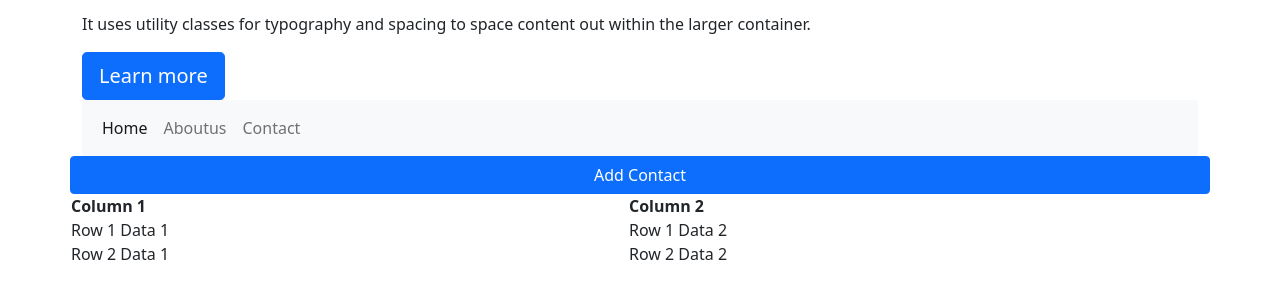
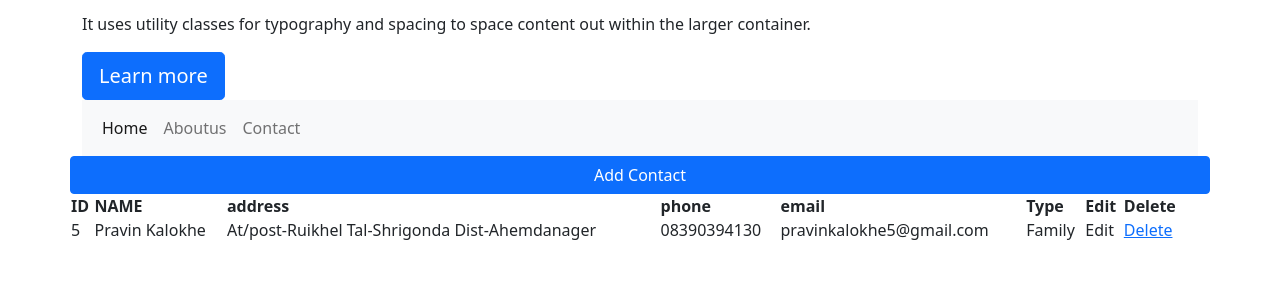
Before and after one commit to pravin126/Book-Store-Stock-Exchange, a Django app: page /contactus in a window 1280 px wide. Shown: the part 142-442 px from the top of the page. Run offline with Django 4.2, Linux system fonts and the light colour scheme; data comes from the database, SQL or seed files in the repository; both versions use the stored data as it was after the commit; some libraries are stand-ins or nearby versions.

Commit message:
Add Delete btn

```diff
--- a/books/admin.py
+++ b/books/admin.py
@@ -1,5 +1,6 @@
 from django.contrib import admin
 
-from .models import Book
+from .models import Book,Contact
 
 admin.site.register(Book)
+admin.site.register(Contact)
--- a/books/models.py
+++ b/books/models.py
@@ -8,6 +8,11 @@ class Book(models.Model):
     bookimage=models.ImageField(upload_to='images/')
     bookpath=models.FileField(upload_to='book_path/')
 
+    def __str__(self):
+        return self.booktitle
+        return self.boodetails
+        return self.bookauthor
+
 class Contact(models.Model):
     name=models.CharField(max_length=40)
     address=models.CharField(max_length=100)
@@ -15,8 +20,7 @@ class Contact(models.Model):
     email=models.EmailField()
     contact_type=models.CharField(max_length=20)
 
-
     def __str__(self):
-        return self.booktitle
-        return self.boodetails
-        return self.bookauthor
+        return self.name
+        return self.address
+        return self.phone
--- a/books/templates/contact.html
+++ b/books/templates/contact.html
@@ -15,7 +15,50 @@
           <button type="button" class="btn-close" data-bs-dismiss="modal" aria-label="Close"></button>
         </div>
         <div class="modal-body">
-          ...
+            <form method="POST" >
+                {% csrf_token %}
+                <div class="col-md-4">
+                  <label for="validationCustom01" class="form-label">Name</label>
+                  <input type="text" class="form-control" name="name" required>
+                  <div class="valid-feedback">
+                    Looks good!
+                  </div>
+                </div>
+                <div class="col-md-6">
+                  <label for="validationCustom03" class="form-label">address</label>
+                  <input type="text" class="form-control" name="address" required>
+                  <div class="invalid-feedback">
+                    Please provide a valid address.
+                  </div>
+                </div>
+                <div class="col-md-5">
+                    <label for="validationCustom05" class="form-label">Phone</label>
+                    <input type="text" class="form-control" name="phone" required>
+                    <div class="invalid-feedback">
+                      Please provide a valid Phone.
+                    </div>
+                  </div>
+                <div class="col-md-3">
+                  <label for="validationCustom05" class="form-label">Email</label>
+                  <input type="text" class="form-control" name="email"  required>
+                  <div class="invalid-feedback">
+                    Please provide a valid Email.
+                  </div>
+                </div>
+                <div class="col-md-4">
+                    <label for="validationCustom01" class="form-label">Type</label>
+                    <select class="form-select" name="contact_type">
+                        <option selected disabled value="">Choose...</option>
+                        <option value="Family">Family</option>
+                        <option value="Friend">Friend</option>
+                      </select>
+                      <div class="invalid-feedback">
+                    </div>
+                  </div>
+                <div class="col-12">
+                  <button class="btn btn-primary" type="submit">Submit form</button>
+                </div>
+            </form>
         </div>
         <div class="modal-footer">
           <button type="button" class="btn btn-secondary" data-bs-dismiss="modal">Close</button>
@@ -32,19 +75,30 @@
     <table id="myTable" class="display">
         <thead>
             <tr>
-                <th>Column 1</th>
-                <th>Column 2</th>
+                <th>ID</th>
+                <th>NAME</th>
+                <th>address</th>
+                <th>phone</th>
+                <th>email</th>
+                <th>Type</th>
+                <th>Edit</th>
+                <th>Delete</th>
             </tr>
         </thead>
         <tbody>
+        {% for contact in contacts.all %}
             <tr>
-                <td>Row 1 Data 1</td>
-                <td>Row 1 Data 2</td>
+                <td>{{contact.id}}</td>
+                <td>{{contact.name}}</td>
+                <td>{{contact.address}}</td>
+                <td>{{contact.phone}}</td>
+                <td>{{contact.email}}</td>
+                <td>{{contact.contact_type}}</td>
+                <td>Edit</td>
+                <td><a href="{% url 'delete' contact.id %}" >Delete</a></td>
+
             </tr>
-            <tr>
-                <td>Row 2 Data 1</td>
-                <td>Row 2 Data 2</td>
-            </tr>
+        {% endfor %}
         </tbody>
     </table>
     <script>
--- a/books/urls.py
+++ b/books/urls.py
@@ -5,4 +5,5 @@ urlpatterns = [
     path('', views.index,name="index"),
     path('aboutus', views.aboutus,name="aboutus"),
     path('contactus', views.contactus,name="contactus"),
+    path('delete/<contact_id>', views.delete,name="delete"),
 ]
--- a/books/views.py
+++ b/books/views.py
@@ -1,6 +1,6 @@
-from django.shortcuts import render
-
-
+from django.shortcuts import render,redirect
+from .models import Contact
+from books.forms import SaveConatct
 from django.http import HttpResponse
 from .models import Book
 
@@ -13,4 +13,14 @@ def aboutus(request):
     return render(request,"about.html")
 
 def contactus(request):
-    return render(request,"contact.html")
+    contacts=Contact.objects
+    if request.method=='POST':
+        form=SaveConatct(request.POST or None)
+        if form.is_valid():
+            form.save
+    return render(request,"contact.html",{'contacts':contacts})
+
+def delete(request,contact_id):
+    contact=Contact.objects.get(pk=contact_id)
+    contact.delete()
+    return render(request,'contact.html')
```
Also changed, not shown: books/forms.py (added, +7 -0 lines), db.sqlite3.
